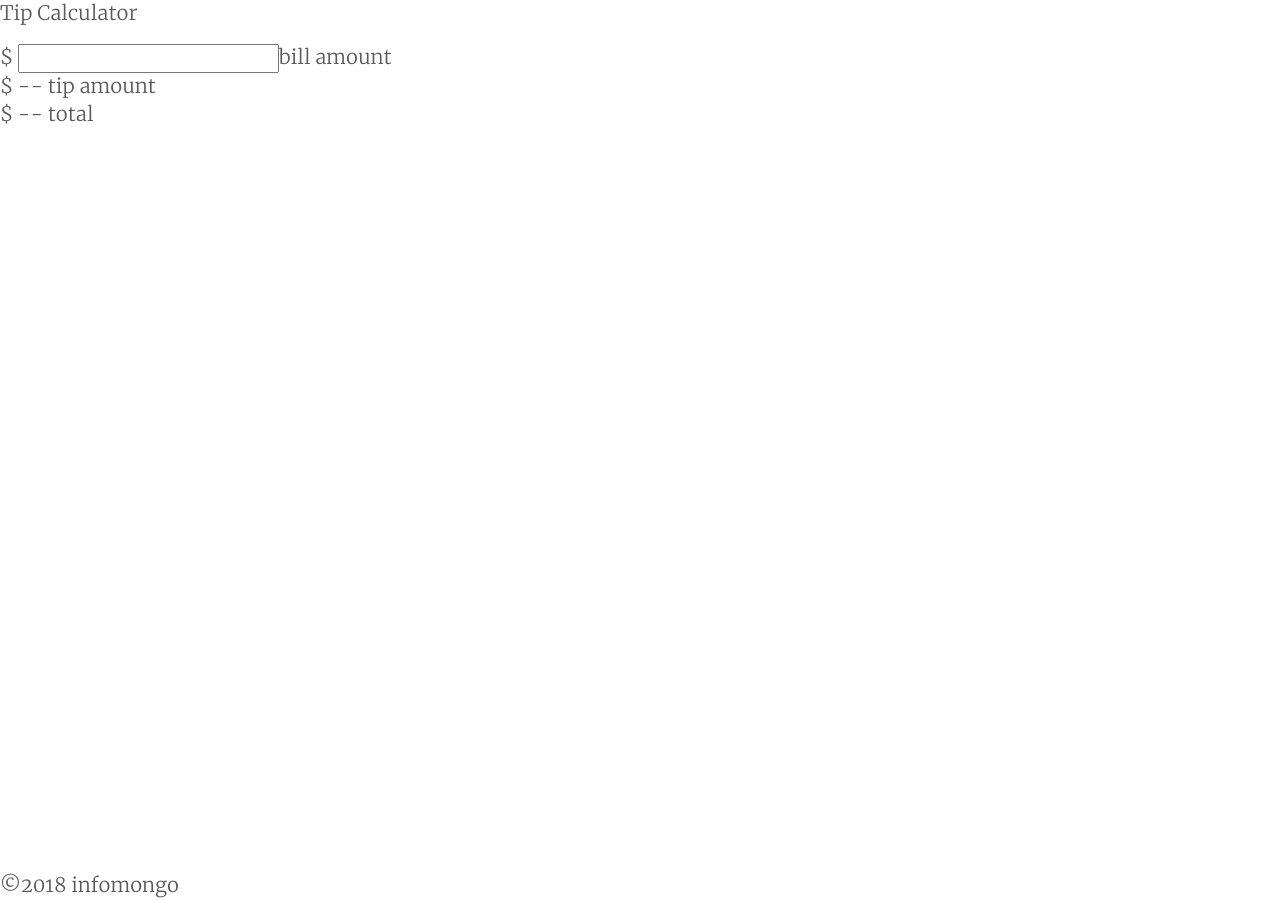
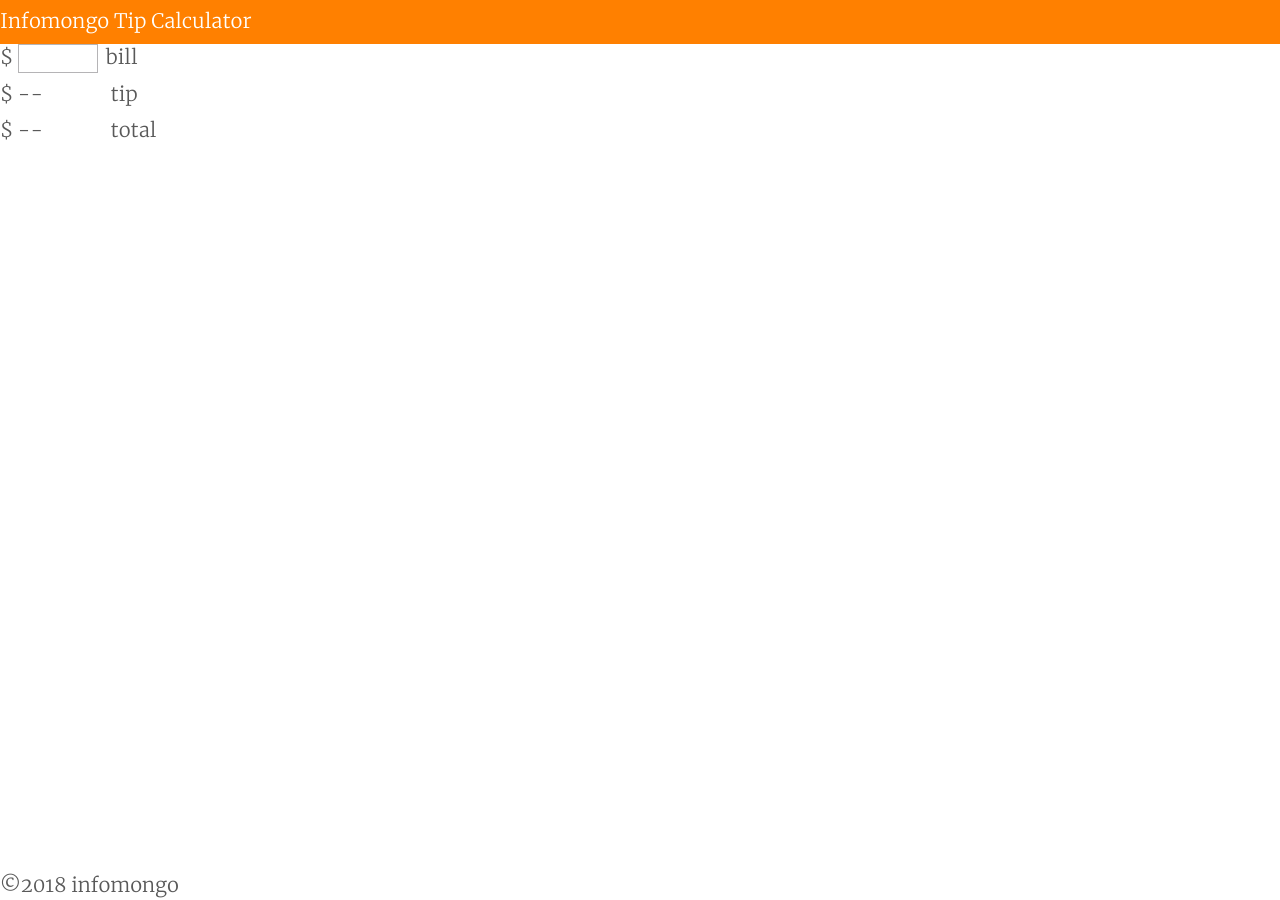
Before and after one commit to infomongo/infomongo.github.io, a Jekyll site: the page built from tip.html, in a window 1280 px wide. Built offline with Jekyll 4.4.1, drawn with Linux system fonts in a browser that asks for light colours.

Commit message:
update tip calc

```diff
--- /dev/null
+++ b/_includes/css/tip.css
@@ -0,0 +1 @@
+input{-webkit-appearance:none;border:1px #b5b4b6 solid;border-radius:0;padding:2px;width:5rem}#percent{padding-left:2rem}#tip,#total{display:inline-block;width:5rem}.label{padding-left:.5rem}.line{margin-bottom:.5rem}
--- /dev/null
+++ b/_includes/css/tip.scss
@@ -0,0 +1,22 @@
+$border-color: #b5b4b6;
+
+input {
+	-webkit-appearance: none;
+	border: 1px $border-color solid;
+	border-radius: 0;
+	padding: 2px;
+	width: 5rem;
+}
+#percent {
+	padding-left: 2rem;
+}
+#tip, #total {
+	display: inline-block;
+	width: 5rem;
+}
+.label {
+	padding-left: .5rem;
+}
+.line {
+	margin-bottom: .5rem;
+}
--- a/_includes/tip.js
+++ b/_includes/tip.js
@@ -47,21 +47,19 @@
 		var total = Math.ceil(bill + baseTip);
 		var tip = total - bill ;
 		var effectiveTip =  Math.round( (tip / bill) * 100 );
+		// var effectiveTip = (tip / bill) * 100;
+		// effectiveTip = effectiveTip.toFixed(2);
 
 
 		if (effectiveTip > 20 && bill > 20 ) {
 			if (tip > 1 ) tip = tip - 1;
 			total = bill + tip;
 			effectiveTip =  Math.round( (tip / bill) * 100 );
+			// effectiveTip = (tip / bill) * 100;
+			// effectiveTip = effectiveTip.toFixed(2);
 			var flag = 1;
 			//console.log("> than 21% " + tip);
 		}
-
-		// if (flag = 1 && effectiveTip < 16 ) {
-		// 	tip = tip + .5;
-		// 	total = bill + tip;
-		// 	effectiveTip =  Math.round( (tip / bill) * 100 );
-		// }
 
 		tip = cleanForDisplay(tip);
 		total = cleanForDisplay(total);
@@ -69,7 +67,8 @@
 		$tip.html(tip);
 		$total.html(total);
 		if (effectiveTip) {
-			$percent.html(effectiveTip + "%" );
+			$percent.html(((tip/bill) * 100).toFixed(2) + "%");
+			//$percent.html(effectiveTip + "%" );
 		}
 	}
 
--- a/tip.html
+++ b/tip.html
@@ -2,19 +2,28 @@
 layout: default
 title: 'Tip Calculator'
 js-include: tip.js
+css-include:
+   - tip.css
 ---
+<header>
+   <nav>
+	 <a href="/">Infomongo</a>
+	 <a href="/tip" class="active">Tip Calculator</a>
+   </nav>
+</header>
+
+
 
 <div class="main big tip-calc">
 
-	<p>Tip Calculator </p>
 
 	<div class="line">
-		$ <input id="bill" type="text" pattern="\d*" value="" class="large"><span class="label">bill amount</span>
+		$ <input id="bill" type="text" pattern="\d*" value="" ><span class="label">bill</span>
 	</div>
 
 	<div class="line">
 		$ <span id="tip">--</span>
-		<span class="label">tip amount</span>
+		<span class="label">tip</span><span id="percent"></span>
 	</div>
 
 	<div class="line">
@@ -22,6 +31,6 @@
 		<span class="label">total</span>
 	</div>
 
-	<p id="percent"></p>
+
 
 </div>
```
